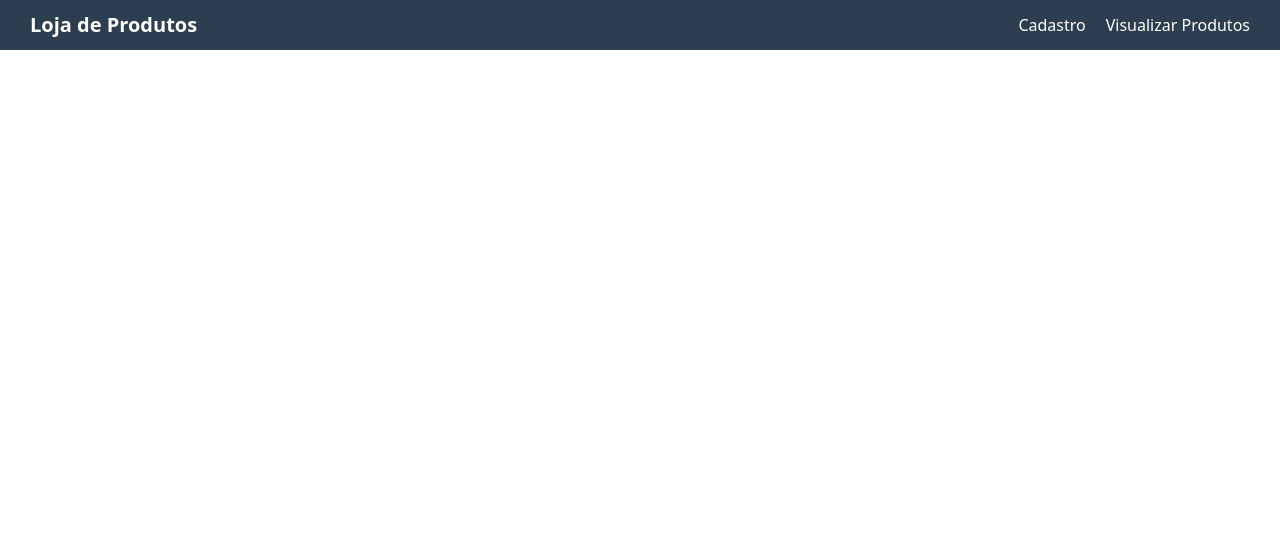
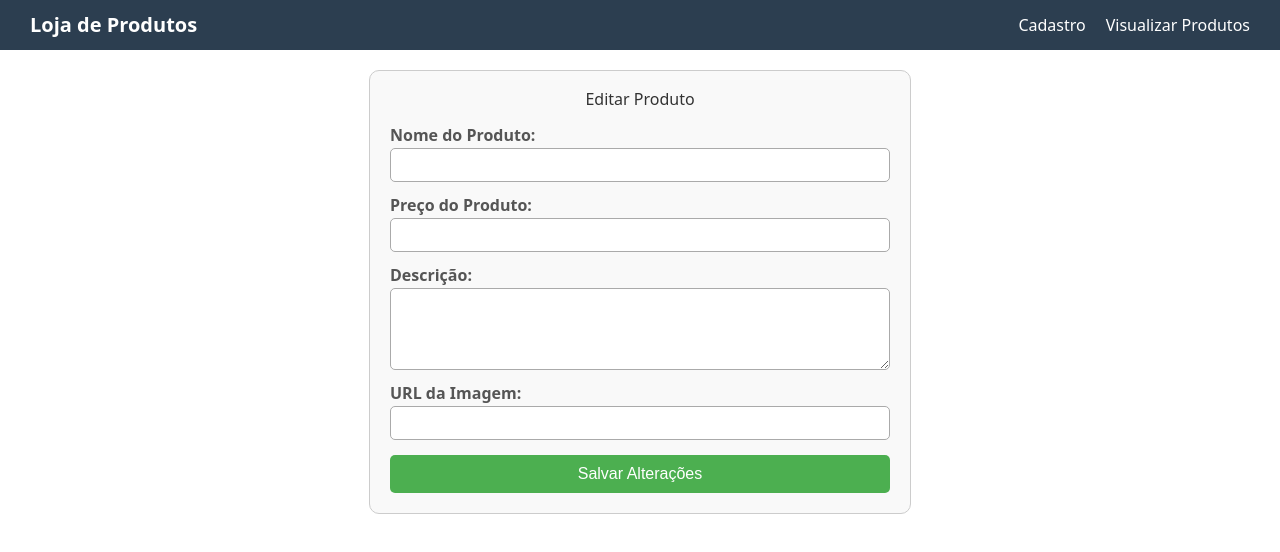
Before and after one commit to leonardopenz/JMT-revisao-frontend, a React app: page /produtos/1/editar in a window 1280 px wide. Shown: the top 552 px of the page. Built offline with nearby package versions, Linux system fonts and the light colour scheme; no server answers; the HTML template or start-up script is replaced by a standard one.

Commit message:
Adicionada a funcionalidade de Edição

```diff
--- a/src/App.jsx
+++ b/src/App.jsx
@@ -2,6 +2,7 @@ import { Route, Routes } from "react-router";
 import Header from "./components/header/Header";
 import CadastroProduto from "./pages/Produto/CadastroProduto";
 import Produtos from "./pages/Produto/Listagem";
+import EditarProduto from "./pages/Produto/Edicao";
 
 function App() {
   return (
@@ -18,6 +19,7 @@ function AppContent() {
       <Routes>
         <Route path="/novo-produto" Component={CadastroProduto}></Route>
         <Route path="/produtos" Component={Produtos}></Route>
+        <Route path="/produtos/:id/editar" Component={EditarProduto}></Route>
       </Routes>
     </>
   );
--- /dev/null
+++ b/src/pages/Produto/Edicao.jsx
@@ -0,0 +1,80 @@
+import React, { useEffect, useState } from "react";
+import { useParams, useNavigate } from "react-router-dom";
+import axios from "axios";
+import Swal from "sweetalert2";
+import "./CadastroProduto.css";
+
+export default function EditarProduto() {
+  const { id } = useParams();
+  const navigate = useNavigate();
+
+  const [nome, setNome] = useState("");
+  const [preco, setPreco] = useState("");
+  const [descricao, setDescricao] = useState("");
+  const [imagem, setImagem] = useState("");
+
+  useEffect(() => {
+    axios
+      .get(`http://localhost:3001/produtos/${id}`)
+      .then((response) => {
+        const produto = response.data;
+        setNome(produto.nome);
+        setPreco(produto.preco);
+        setDescricao(produto.descricao);
+        setImagem(produto.imagem);
+      })
+      .catch((error) => {
+        console.error("Erro ao carregar produto:", error);
+      });
+  }, [id]);
+
+  const handleSubmit = async (e) => {
+    e.preventDefault();
+
+    const produtoAtualizado = { nome, preco, descricao, imagem };
+
+    try {
+      await axios.put(`http://localhost:3001/produtos/${id}`, produtoAtualizado);
+      Swal.fire({
+        title: "Produto alterado",
+        text: "Produto alterado com sucesso",
+        icon: "success",
+      });
+      navigate("/produtos"); // volta para a listagem
+    } catch (error) {
+      console.error("Erro ao atualizar produto:", error);
+      alert("Erro ao atualizar produto!");
+    }
+  };
+
+  return (
+    <div className="cadastro-container">
+      <h2>Editar Produto</h2>
+      <form onSubmit={handleSubmit}>
+        <div className="form-group">
+          <label>Nome do Produto:</label>
+          <input type="text" value={nome} onChange={(e) => setNome(e.target.value)} required />
+        </div>
+
+        <div className="form-group">
+          <label>Preço do Produto:</label>
+          <input type="number" value={preco} onChange={(e) => setPreco(e.target.value)} required />
+        </div>
+
+        <div className="form-group">
+          <label>Descrição:</label>
+          <textarea value={descricao} onChange={(e) => setDescricao(e.target.value)} rows="4"></textarea>
+        </div>
+
+        <div className="form-group">
+          <label>URL da Imagem:</label>
+          <input type="text" value={imagem} onChange={(e) => setImagem(e.target.value)} />
+        </div>
+
+        <button type="submit" className="btn-cadastrar">
+          Salvar Alterações
+        </button>
+      </form>
+    </div>
+  );
+}
--- a/src/pages/Produto/Listagem.jsx
+++ b/src/pages/Produto/Listagem.jsx
@@ -1,10 +1,12 @@
 import React, { useEffect, useState } from "react";
+import { useNavigate } from "react-router-dom";
 import axios from "axios";
 import Swal from "sweetalert2";
 import "./CadastroProduto.css";
 
 export default function ListaProdutos() {
   const [produtos, setProdutos] = useState([]);
+  const navigate = useNavigate();
 
   const carregarProdutos = () => {
     axios
@@ -47,6 +49,10 @@ export default function ListaProdutos() {
     });
   };
 
+  const editarProduto = (id) => {
+    navigate(`/produtos/${id}/editar`);
+  };
+
   return (
     <div className="produtos-container">
       <h2>Produtos cadastrados</h2>
@@ -62,7 +68,9 @@ export default function ListaProdutos() {
               <button className="btn-deletar" onClick={() => deletarProduto(produto.id)}>
                 Deletar
               </button>
-              <button className="btn-editar">Editar</button>
+              <button className="btn-editar" onClick={() => editarProduto(produto.id)}>
+                Editar
+              </button>
             </div>
           </div>
         ))}
```
